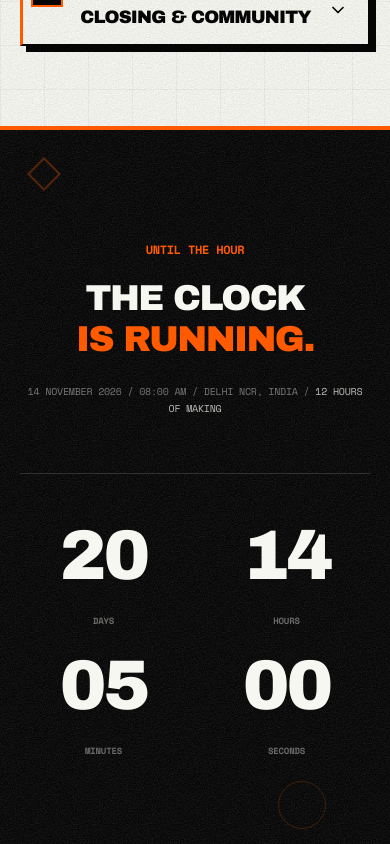
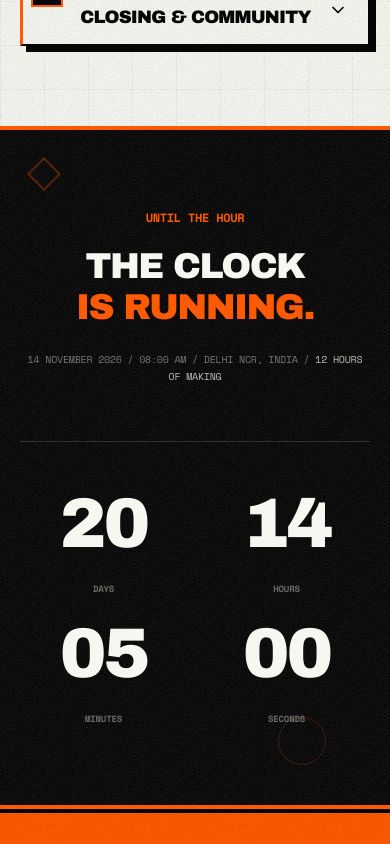
Before and after one commit to abhinav807/goldenhour, a Next.js app: page /goldenhour in a window 390 px wide. Shown: the part 10220-11064 px from the top of the page. Built offline with nearby package versions, Linux system fonts and the light colour scheme; no server answers.

Commit message:
Improve responsive section rhythm and reduce unnecessary vertical space

```diff
--- a/src/components/Countdown.tsx
+++ b/src/components/Countdown.tsx
@@ -7,5 +7,5 @@ export default function Countdown() {
   useEffect(() => { const target = new Date(eventConfig.isoDate).getTime(); const update = () => { const diff = Math.max(0, target - Date.now()); setTimeLeft({ days: Math.floor(diff / 86400000), hours: Math.floor((diff / 3600000) % 24), minutes: Math.floor((diff / 60000) % 60), seconds: Math.floor((diff / 1000) % 60) }); }; update(); const id = setInterval(update, 1000); return () => clearInterval(id); }, []);
   const pad = (n: number) => String(n).padStart(2, "0");
   const units = [{ value: pad(timeLeft.days), label: "DAYS" }, { value: pad(timeLeft.hours), label: "HOURS" }, { value: pad(timeLeft.minutes), label: "MINUTES" }, { value: pad(timeLeft.seconds), label: "SECONDS" }];
-  return <section id="countdown" className="bg-black py-28 md:py-40 px-5 md:px-10 relative overflow-hidden border-y-4 border-sunset gh-grain-night"><div className="absolute top-8 left-8 w-6 h-6 border-2 border-sunset/30 rotate-45" /><div className="absolute bottom-10 right-16 w-12 h-12 border border-sunset/20 rounded-full" /><div className="max-w-[1200px] mx-auto relative z-10 reveal text-center"><div className="mb-14"><p className="font-space text-xs text-sunset uppercase tracking-[.18em] mb-5 font-bold">UNTIL THE HOUR</p><h2 className="font-archivo text-4xl md:text-6xl text-offwhite">THE CLOCK <span className="text-sunset">IS RUNNING.</span></h2><p className="font-space text-[10px] text-offwhite/45 uppercase leading-relaxed mt-6">{eventConfig.date} / 08:00 AM / {eventConfig.location} / <span className="text-offwhite/75">12 HOURS OF MAKING</span></p></div><div className="grid grid-cols-2 md:grid-cols-4 gap-8 md:gap-5 border-t border-offwhite/15 pt-10 max-w-[1080px] mx-auto">{units.map((item) => <div key={item.label} className="text-center"><span className="font-archivo text-[18vw] sm:text-[15vw] md:text-[8vw] text-offwhite leading-[.8] block">{item.value}</span><span className="font-space text-[9px] md:text-[10px] text-offwhite/40 uppercase tracking-widest font-bold block mt-4">{item.label}</span></div>)}</div></div></section>;
+  return <section id="countdown" className="bg-black py-20 md:py-28 px-5 md:px-10 relative overflow-hidden border-y-4 border-sunset gh-grain-night"><div className="absolute top-8 left-8 w-6 h-6 border-2 border-sunset/30 rotate-45" /><div className="absolute bottom-10 right-16 w-12 h-12 border border-sunset/20 rounded-full" /><div className="max-w-[1200px] mx-auto relative z-10 reveal text-center"><div className="mb-14"><p className="font-space text-xs text-sunset uppercase tracking-[.18em] mb-5 font-bold">UNTIL THE HOUR</p><h2 className="font-archivo text-4xl md:text-6xl text-offwhite">THE CLOCK <span className="text-sunset">IS RUNNING.</span></h2><p className="font-space text-[10px] text-offwhite/45 uppercase leading-relaxed mt-6">{eventConfig.date} / 08:00 AM / {eventConfig.location} / <span className="text-offwhite/75">12 HOURS OF MAKING</span></p></div><div className="grid grid-cols-2 md:grid-cols-4 gap-8 md:gap-5 border-t border-offwhite/15 pt-10 max-w-[1080px] mx-auto">{units.map((item) => <div key={item.label} className="text-center"><span className="font-archivo text-[18vw] sm:text-[15vw] md:text-[8vw] text-offwhite leading-[.8] block">{item.value}</span><span className="font-space text-[9px] md:text-[10px] text-offwhite/40 uppercase tracking-widest font-bold block mt-4">{item.label}</span></div>)}</div></div></section>;
 }
```
